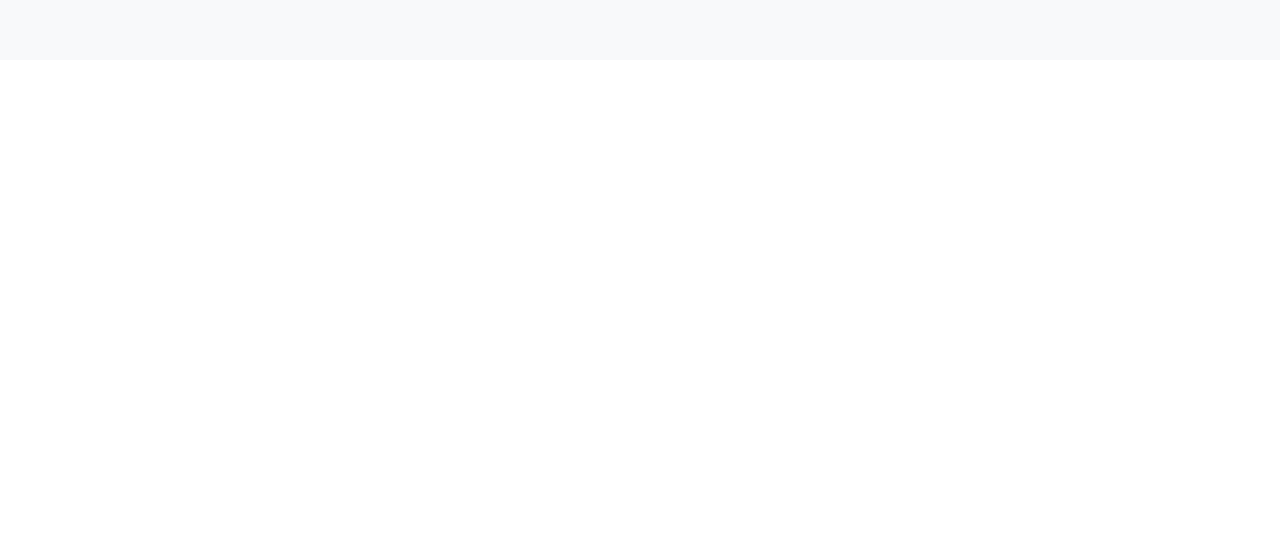
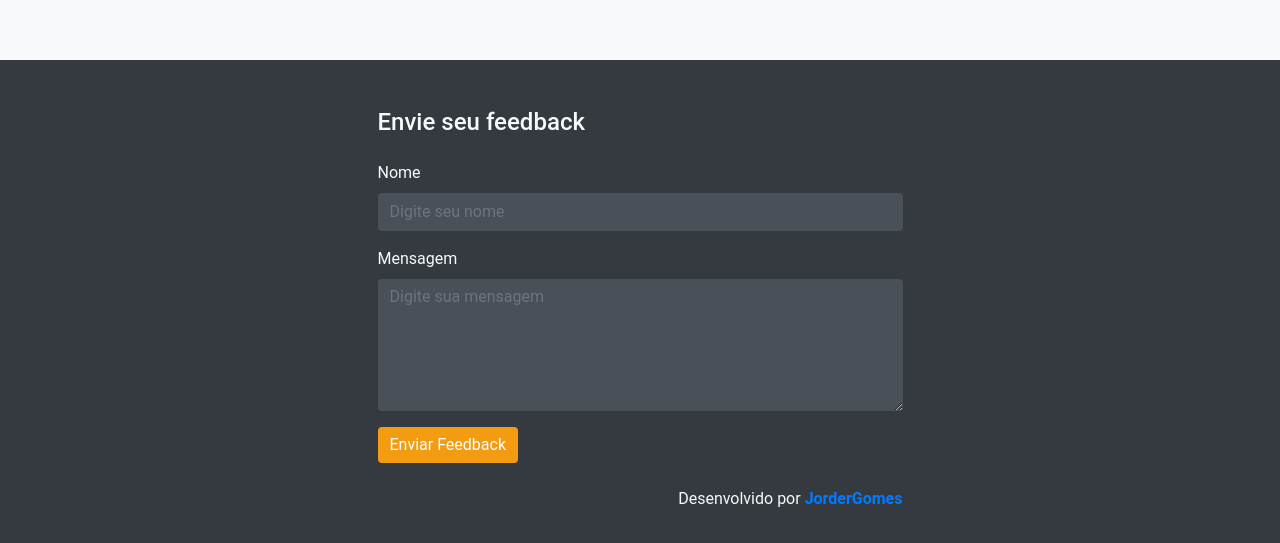
Before and after one commit to JorderGomes/virtual-chef-front, an Angular app: page / in a window 1280 px wide. Shown: the part 1540-2083 px from the top of the page. Before the commit the page ends 1600 px from the top, so only its background shows below. Built offline with nearby package versions, Linux system fonts and the light colour scheme.

Commit message:
feat: add footer component

```diff
--- a/src/app/app.component.html
+++ b/src/app/app.component.html
@@ -1,5 +1,6 @@
 
 <app-hero></app-hero>
 <app-empty-state></app-empty-state>
+<app-footer></app-footer>
 
 <router-outlet />
--- a/src/app/app.component.ts
+++ b/src/app/app.component.ts
@@ -2,11 +2,12 @@ import { Component } from '@angular/core';
 import { RouterOutlet } from '@angular/router';
 import { HeroComponent } from './components/hero/hero.component';
 import { EmptyStateComponent } from './components/empty-state/empty-state.component';
+import { FooterComponent } from './components/footer/footer.component';
 
 @Component({
   selector: 'app-root',
   standalone: true,
-  imports: [RouterOutlet, HeroComponent, EmptyStateComponent],
+  imports: [RouterOutlet, HeroComponent, EmptyStateComponent, FooterComponent],
   templateUrl: './app.component.html',
   styleUrl: './app.component.css'
 })
--- /dev/null
+++ b/src/app/components/footer/footer.component.css
@@ -0,0 +1,34 @@
+#site-footer {
+    background-color: #343a40;
+    color: #f8f9fa;
+}
+
+#site-footer h3 {
+    font-size: 1.5rem;
+    margin-bottom: 1rem;
+}
+
+#site-footer p {
+    font-size: 1rem;
+    margin-bottom: 0;
+}
+
+#site-footer .form-control {
+    background-color: var(--bg-gray-dark);
+    color: var(--light-color);
+    border: none;
+}
+
+#site-footer .form-control:focus {
+    border-color: var(--border-light);
+    box-shadow: 0 0 0 0.2rem var(--box-shadow-dark);
+}
+
+#site-footer .btn-primary {
+    background-color: var(--secondary-color);
+    border: none;
+}
+
+#site-footer .btn-primary:hover {
+    background-color: var(--bg-gray-light);
+}
--- /dev/null
+++ b/src/app/components/footer/footer.component.html
@@ -0,0 +1,25 @@
+<footer id="site-footer" class="text-light py-5">
+    <div class="container d-flex flex-column align-items-center">
+        <div class="col-md-6 mb-4">
+          <h3>Envie seu feedback</h3>
+          <form id="feedback-form" class="mt-4" (submit)="onSubmitFeedback($event)">
+            <div class="form-group">
+              <label for="feedback-name">Nome</label>
+              <input type="text" id="feedback-name" class="form-control" placeholder="Digite seu nome">
+            </div>
+            <div class="form-group">
+              <label for="feedback-message">Mensagem</label>
+              <textarea id="feedback-message" class="form-control" rows="5" placeholder="Digite sua mensagem"></textarea>
+            </div>
+            <button type="submit" class="btn btn-primary">Enviar Feedback</button>
+          </form>
+        </div>
+        <div class="col-md-6 text-md-right mt-4 mt-md-0">
+            <p>Desenvolvido por
+                <strong>
+                <a href="https://github.com/JorderGomes" target="_blank">JorderGomes</a>
+                </strong>
+            </p>
+        </div>
+    </div>
+</footer>
--- /dev/null
+++ b/src/app/components/footer/footer.component.ts
@@ -0,0 +1,24 @@
+import { Component } from '@angular/core';
+
+@Component({
+  selector: 'app-footer',
+  standalone: true,
+  imports: [],
+  templateUrl: './footer.component.html',
+  styleUrl: './footer.component.css'
+})
+export class FooterComponent {
+
+  onSubmitFeedback(event: Event): void {
+    event.preventDefault();
+    const form = document.getElementById('feedback-form') as HTMLFormElement;
+    const nameInput = (document.getElementById('feedback-name') as HTMLInputElement).value;
+    const messageInput = (document.getElementById('feedback-message') as HTMLTextAreaElement).value;
+
+    console.log(`O usuário ${nameInput} deixou esta mensagem: ${messageInput}`);
+    form.reset();
+
+    // Aqui você pode adicionar lógica para enviar os dados ao servidor
+  }
+
+}
--- a/src/app/components/header/header.component.ts
+++ b/src/app/components/header/header.component.ts
@@ -1,4 +1,5 @@
 import { Component } from '@angular/core';
+import { ScrollService } from '../../services/scroll.service';
 
 @Component({
   selector: 'app-header',
@@ -11,13 +12,15 @@ export class HeaderComponent {
 
   fileName: string = 'Nenhum arquivo selecionado';
 
+  constructor(private scrollService: ScrollService) {}
+
   onFileChange(event: Event): void {
     const input = event.target as HTMLInputElement;
     const file = input.files?.[0];
     this.fileName = file ? file.name : 'Nenhum arquivo selecionado';
 
     // this.isRecipesHidden = false; // Exibe a lista de receitas
-    // this.scrollToSection('recipes-list');
+    this.scrollService.scrollToSection('empty-state');
   }
 
 }
--- /dev/null
+++ b/src/app/services/scroll.service.ts
@@ -0,0 +1,14 @@
+import { Injectable } from '@angular/core';
+
+@Injectable({
+  providedIn: 'root'
+})
+export class ScrollService {
+  constructor() { }
+  scrollToSection(sectionId: string): void {
+    const section = document.getElementById(sectionId);
+    if (section) {
+      section.scrollIntoView({ behavior: 'smooth' });
+    }
+  }
+}
```
